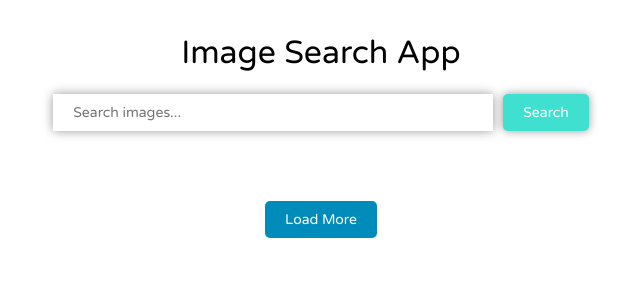
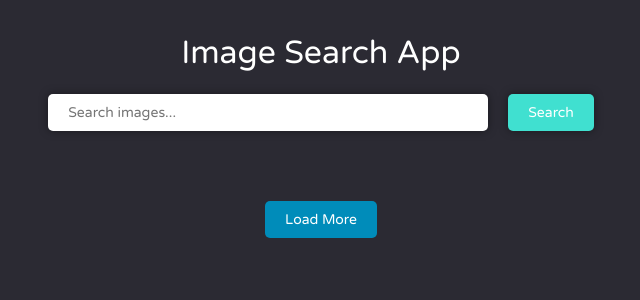
Before and after one commit to mrlangloi/img-searcher, a React (Create React App) app: page / in a window 1280 px wide. Shown: the top 300 px of the page, without its empty margins (319-959 px from the left). Built offline with nearby package versions, Linux system fonts and the light colour scheme.

Commit message:
updated css

```diff
--- a/src/App.css
+++ b/src/App.css
@@ -4,6 +4,7 @@
   font-family: "Varela Round", sans-serif;
   font-weight: 400;
   font-style: normal;
+  background-color: #2b2a33;
 }
 
 body {
@@ -12,6 +13,7 @@ body {
 
 h1 {
   text-align: center;
+  color: white;
 }
 
 form {
@@ -26,14 +28,16 @@ form {
   max-width: 400px;
   padding: 10px 20px;
   border: none;
+  border-radius: 5px;
   box-shadow: 0 0 10px rgba(0, 0, 0, 0.4);
   font-size: 14px;
-  color: slategray;
+  color: #333;
+  background-color: white;
 }
 
 #search-btn {
   padding: 10px 20px;
-  margin-left: 10px;
+  margin-left: 20px;
   background-color: turquoise;
   color: white;
   border: none;
@@ -54,7 +58,7 @@ form {
   margin-bottom: 60px;
   width: 30%;
   height: 100%;
-  border-radius: 5px;
+  border-radius: 10px;
   box-shadow: 0 0 10px rgba(0, 0, 0, 0.4);
   overflow: hidden;
   background-color: ivory;
@@ -62,28 +66,29 @@ form {
 
 .search-result img {
   width: 100%;
-  height: 100%;
+  height: 300px;
   object-fit: cover;
-  border-radius: 5px;
   margin-bottom: 10px;
-  transition: opacity 0.2s ease-in-out;
+  transition: filter 0.3s ease;
 }
 
 .search-result:hover img {
-  opacity: 0.8;
+  filter: brightness(70%);
 }
 
 .search-result a {
   font-size: 14px;
   text-decoration: none;
   color: #333;
+  background-color: ivory;
   display: block;
-  padding: 5px;
+  padding-bottom: 5px;
   text-transform: capitalize;
 }
 
 .search-result p {
-  margin: 5px;
+  margin: 5px 10px;
+  background-color: ivory;
 }
 
 #load-more-btn {
```
